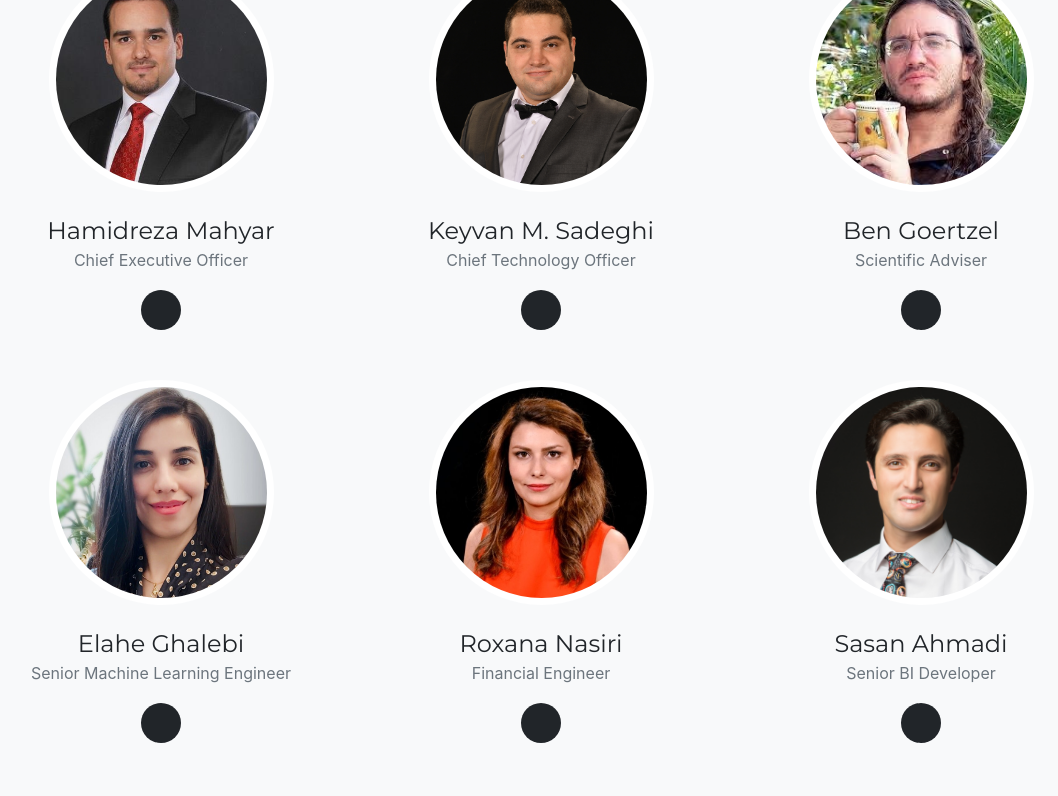
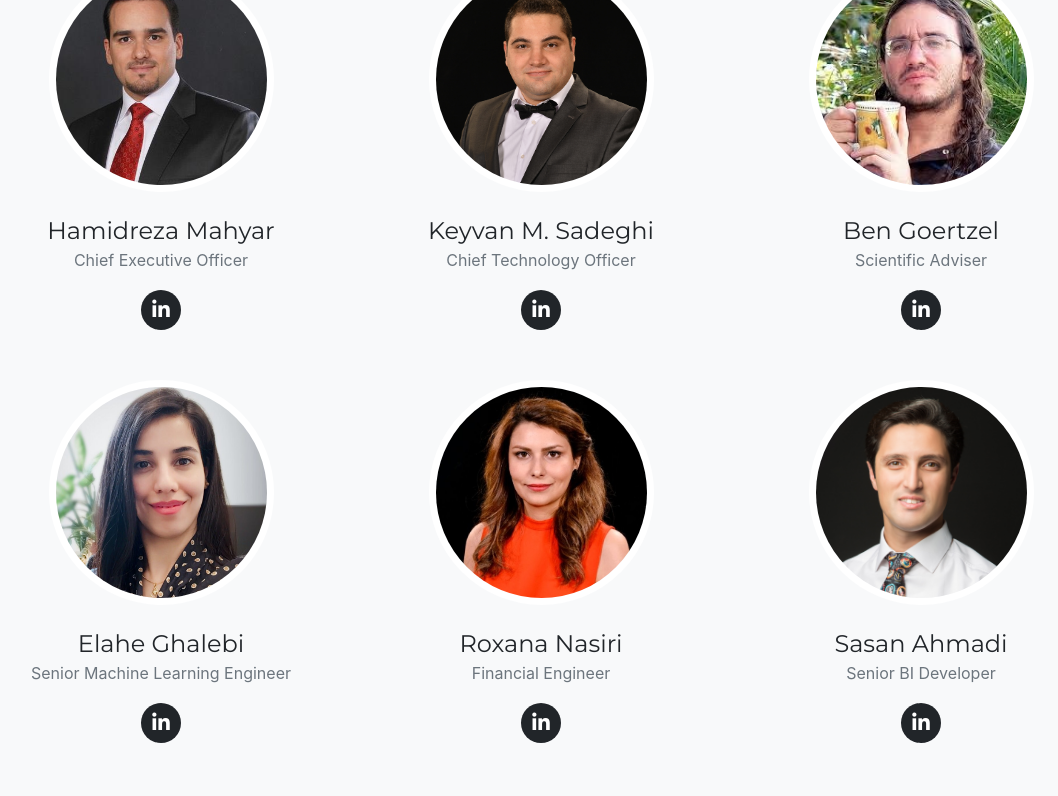
Before and after one commit to farhoud/assister-ai.github.io, a website with bundled scripts: page index.html in a window 1280 px wide. Shown: the part 974-1770 px from the top of the page, without its empty margins (99-1157 px from the left). Built offline with nearby package versions, Linux system fonts and the light colour scheme; a web font is replaced by a local one.

Commit message:
Fix linkedin links

```diff
--- a/index.html
+++ b/index.html
@@ -89,7 +89,7 @@
               <ul class="list-inline social-buttons">
                 <li class="list-inline-item">
                   <a href="https://www.linkedin.com/in/hamidreza-mahyar/">
-                    <i class="fa fa-linkedin"></i>
+                    <i class="fab fa-linkedin-in"></i>
                   </a>
                 </li>
               </ul>
@@ -103,7 +103,7 @@
               <ul class="list-inline social-buttons">
                 <li class="list-inline-item">
                   <a href="https://www.linkedin.com/in/keyvansadeghi/">
-                    <i class="fa fa-linkedin"></i>
+                    <i class="fab fa-linkedin-in"></i>
                   </a>
                 </li>
               </ul>
@@ -118,7 +118,7 @@
                 </li>
                 <li class="list-inline-item">
                   <a href="https://www.linkedin.com/in/bengoertzel/">
-                    <i class="fa fa-linkedin"></i>
+                    <i class="fab fa-linkedin-in"></i>
                   </a>
                 </li>
               </ul>
@@ -134,7 +134,7 @@
               <ul class="list-inline social-buttons">
                 <li class="list-inline-item">
                   <a href="https://www.linkedin.com/in/elahe-ghalebi/">
-                    <i class="fa fa-linkedin"></i>
+                    <i class="fab fa-linkedin-in"></i>
                   </a>
                 </li>
               </ul>
@@ -148,7 +148,7 @@
               <ul class="list-inline social-buttons">
                 <li class="list-inline-item">
                   <a href="https://www.linkedin.com/in/roxana-nasiri/">
-                    <i class="fa fa-linkedin"></i>
+                    <i class="fab fa-linkedin-in"></i>
                   </a>
                 </li>
               </ul>
@@ -163,7 +163,7 @@
                 </li>
                 <li class="list-inline-item">
                   <a href="https://www.linkedin.com/in/sasan-ahmadi-asl-4149a846/">
-                    <i class="fa fa-linkedin"></i>
+                    <i class="fab fa-linkedin-in"></i>
                   </a>
                 </li>
               </ul>
```
